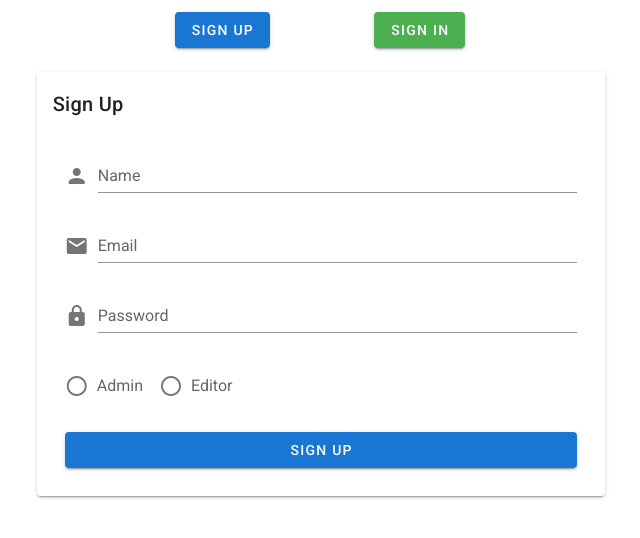
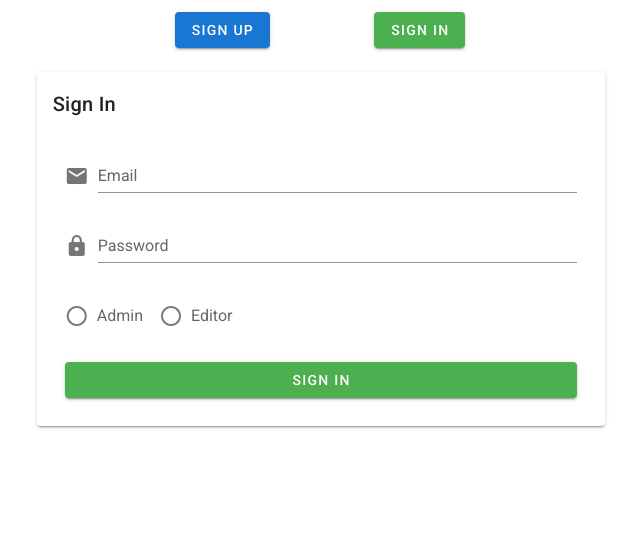
Before and after one commit to arifpehlivan/final-project, a Vue app in the folder vuejs/: page / in a window 1280 px wide. Both pictures are taken after a click on the button "SIGN IN". Shown: the top 538 px of the page, without its empty margins (319-959 px from the left). Built offline with nearby package versions, Linux system fonts and the light colour scheme.

Commit message:
add: signin

```diff
--- a/vuejs/src/views/Home.vue
+++ b/vuejs/src/views/Home.vue
@@ -2,16 +2,16 @@
   <v-container>
     <v-alert text v-model="alert.show" :type="alert.type" dismissible>{{ alert.message}}</v-alert>
     <v-row justify="center">
-      <v-col class="text-center" md="2" sm="2">
-        <v-btn class="primary">sign up</v-btn>
+      <v-col class="text-center" md="2" sm="2" >
+        <v-btn class="primary" @click="suForm=true">sign up</v-btn>
       </v-col>
       <v-col class="text-center"  md="2" sm="2">
-        <v-btn class="success">sign in</v-btn>
+        <v-btn class="success"  @click="suForm=false">sign in</v-btn>
       </v-col>
     </v-row>
     <v-row justify="center">
       <v-col md="6" sm="6">
-        <v-card>
+        <v-card v-if="suForm">
           <v-card-title>Sign Up</v-card-title>
           <v-card-text>
             <v-form class="ma-3" @submit.prevent="signup()" ref="signupForm">
@@ -44,6 +44,33 @@
             </v-form>
           </v-card-text>
         </v-card>
+        <v-card v-else>
+          <v-card-title>Sign In</v-card-title>
+          <v-card-text>
+            <v-form class="ma-3" @submit.prevent="signin()" ref="signinForm">
+              <v-text-field
+              label="Email"
+              prepend-icon="mdi-email"
+              :rules="emailRules"
+              v-model="user.email">
+              </v-text-field>
+              <v-text-field
+              label="Password"
+              prepend-icon="mdi-lock"
+              type="password"
+              :rules="passwordRules"
+              v-model="user.password">
+              </v-text-field>
+              <v-radio-group row
+              v-model="user.role"
+              :rules="[(v) => !!v || 'Please choose one']">
+              <v-radio label="Admin" value="admin"></v-radio>
+              <v-radio label="Editor" value="edit"></v-radio>
+              </v-radio-group>
+              <v-btn block class="success mt-3" type="submit">Sign In</v-btn>
+            </v-form>
+          </v-card-text>
+        </v-card>
       </v-col>
     </v-row>
   </v-container>
@@ -68,7 +95,8 @@
           value => !!value || 'Password is required',
           value => (value && value.length >= 8 || 'Password must be more than 8 charecters')
         ],
-        user: {name: '', email: '', password: '', role: ''}
+        user: {name: '', email: '', password: '', role: ''},
+        suForm: true
     }),
     methods: {
       async signup(){
@@ -87,7 +115,7 @@
             this.alert = {
               show: true,
               type: 'error',
-              message: res.data.message
+              message: error.response.data.message
             }
           }
         }
```
